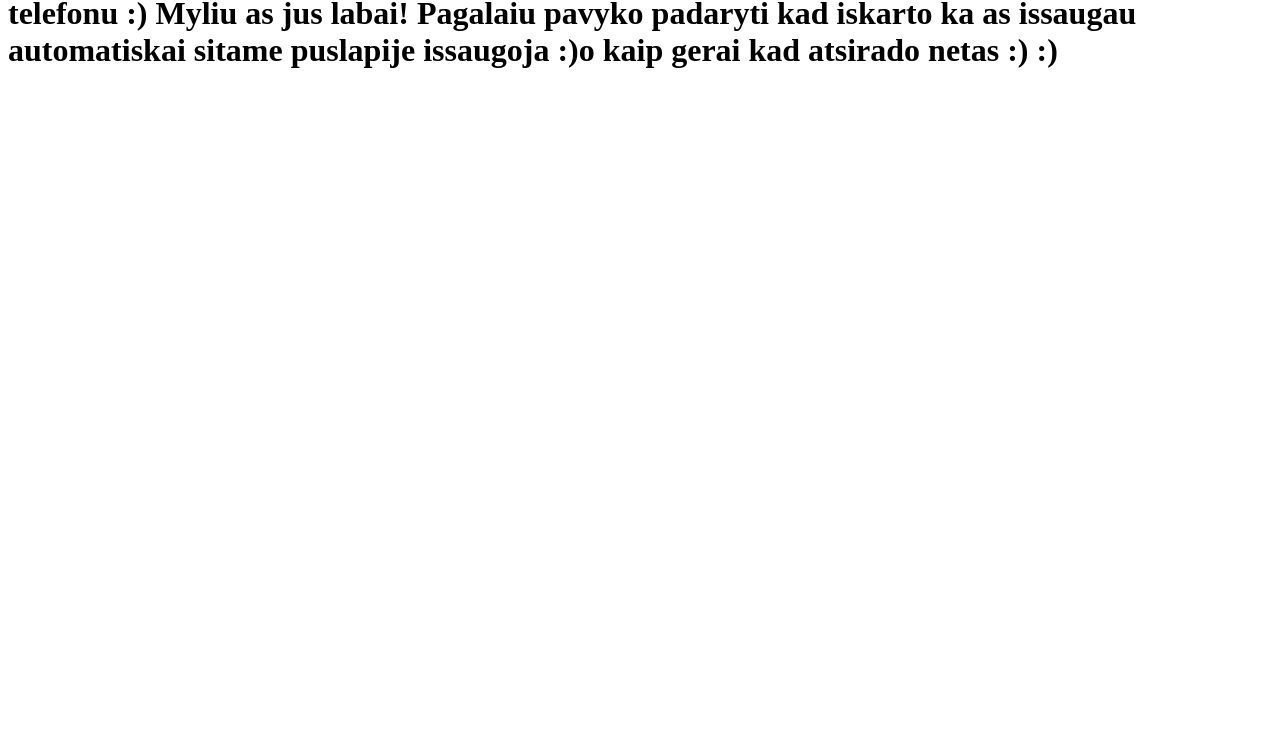
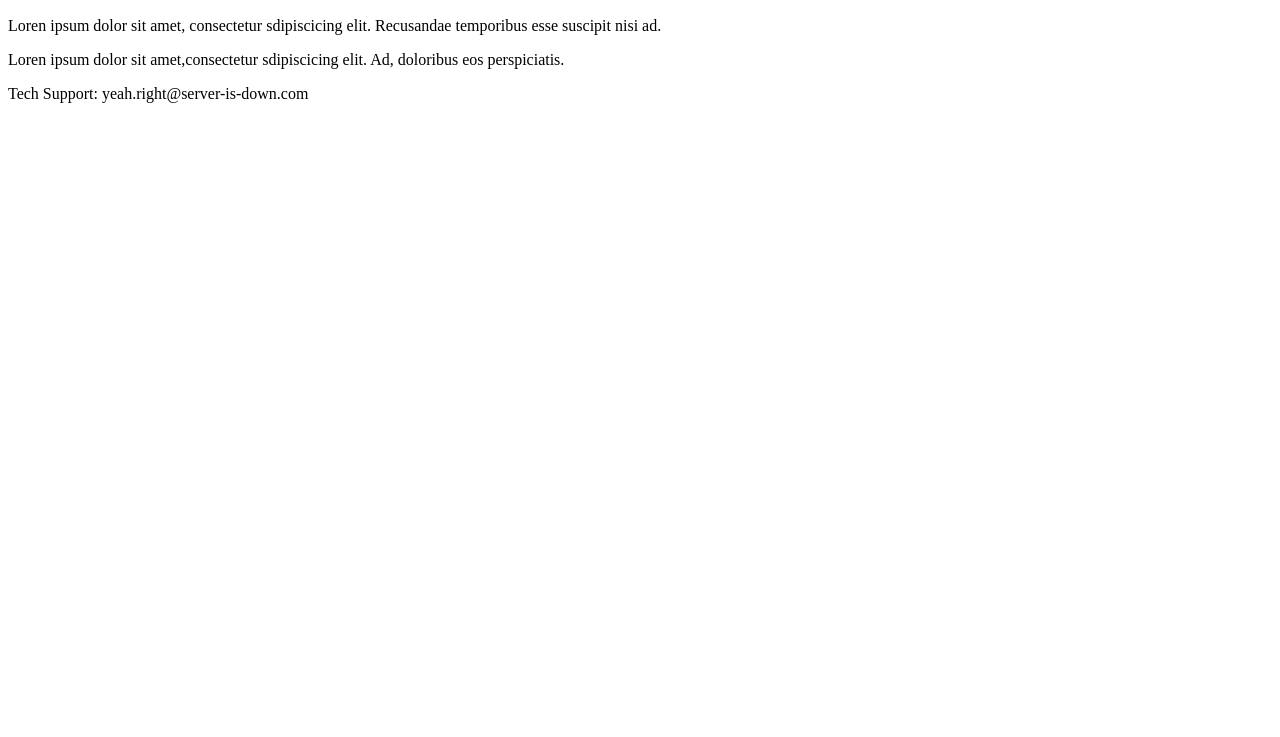
Before and after one commit to wassia/coursera-test, a plain HTML site: page site/index.html in a window 1280 px wide. Shown: the part 63-800 px from the top of the page. Drawn offline with Linux system fonts and the light colour scheme.

Commit message:
sekantis bandymas

```diff
--- a/site/index.html
+++ b/site/index.html
@@ -1,9 +1,12 @@
 <!DOCTYPE html>
 <html>
 <head>
-	<title>Hello coursera!</title>
+	<title>HTML is Structure Only (Before)</title>
 </head>
 <body>
-<h1>Labas maziuk! Nepergyvenk tu taip ir pabandyk nusiraminti, nieko blogo neatsitiko, bus tu telefonu :) Myliu as jus labai! Pagalaiu pavyko padaryti kad iskarto ka as issaugau automatiskai sitame puslapije issaugoja :)o kaip gerai kad atsirado netas :) :)</h1>
+<h1>HTML is Structure Only</h1>
+<p>Loren ipsum dolor sit amet, consectetur sdipiscicing elit. Recusandae temporibus esse suscipit nisi ad.</p>
+<p>Loren ipsum dolor sit amet,consectetur sdipiscicing elit. Ad, doloribus eos perspiciatis. </p>
+<footer>Tech Support: yeah.right@server-is-down.com</footer>
 </body>
 </html>
```
